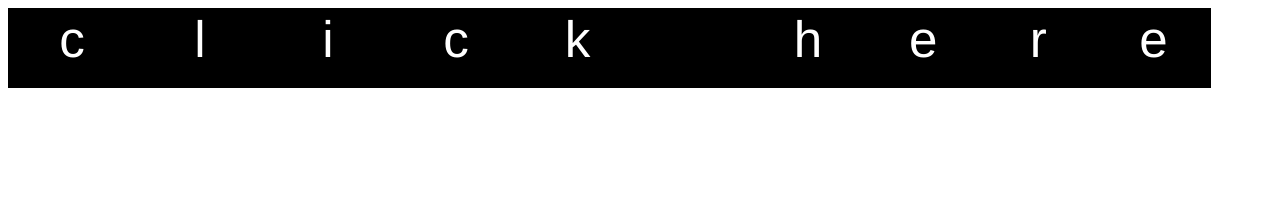
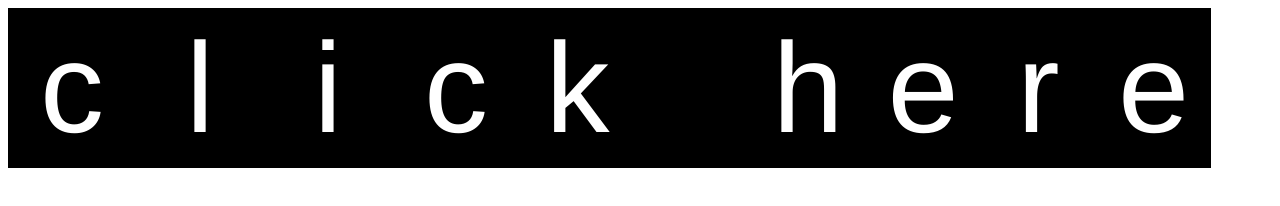
Before and after one commit to DaveyDevs/falling-bars, a plain HTML site: page index.html in a window 1280 px wide. Drawn offline with Linux system fonts and the light colour scheme.

Commit message:
Adjusted text and box sizes

```diff
--- a/index.html
+++ b/index.html
@@ -6,8 +6,8 @@
   <style>
     body {
       font-family: helvetica;
-      line-height: 8vh;
-      font-size: 4vw;
+      line-height: 20vh;
+      font-size: 10vw;
       color: white;
       text-align: center;
     }
@@ -16,7 +16,7 @@
       background-color: black;
       float: left;
       width: 10vw;
-      height: 10vh;
+      height: 20vh;
       transition-property: background-color, height, text-shadow, text-shadow;
       transition-duration: 1s;
       transition-timing-function: ease-in-out;
@@ -33,7 +33,7 @@
       background-color: black;
       float: left;
       width: 10vw;
-      height: 10vh;
+      height: 20vh;
       transition-property: background-color, height, text-shadow, text-shadow;
       transition-duration: 1s;
       transition-timing-function: ease-in-out;
@@ -50,7 +50,7 @@
         background-color: black;
       float: left;
       width: 10vw;
-      height: 10vh;
+      height: 20vh;
       transition-property: background-color, height, text-shadow, text-shadow;
       transition-duration: 1s;
       transition-timing-function: ease-in-out;
@@ -68,7 +68,7 @@
         background-color: black;
       float: left;
       width: 10vw;
-      height: 10vh;
+      height: 20vh;
       transition-property: background-color, height, text-shadow, text-shadow;
       transition-duration: 1s;
       transition-timing-function: ease-in-out;
@@ -86,7 +86,7 @@
         background-color: black;
       float: left;
       width: 9vw;
-      height: 10vh;
+      height: 20vh;
       transition-property: background-color, height, text-shadow;
       transition-duration: 1s;
       transition-timing-function: ease-in-out;
@@ -104,7 +104,7 @@
         background-color: black;
       float: left;
       width: 9vw;
-      height: 10vh;
+      height: 20vh;
       transition-property: background-color, height, text-shadow;
       transition-duration: 1s;
       transition-timing-function: ease-in-out;
@@ -122,7 +122,7 @@
         background-color: black;
       float: left;
       width: 9vw;
-      height: 10vh;
+      height: 20vh;
       transition-property: background-color, height, text-shadow;
       transition-duration: 1s;
       transition-timing-function: ease-in-out;
@@ -140,7 +140,7 @@
         background-color: black;
       float: left;
       width: 9vw;
-      height: 10vh;
+      height: 20vh;
       transition-property: background-color, height, text-shadow;
       transition-duration: 1s;
       transition-timing-function: ease-in-out;
@@ -158,7 +158,7 @@
         background-color: black;
       float: left;
       width: 9vw;
-      height: 10vh;
+      height: 20vh;
       transition-property: background-color, height, text-shadow;
       transition-duration: 1s;
       transition-timing-function: ease-in-out;
@@ -176,7 +176,7 @@
       background-color: black;
       float: left;
       width: 9vw;
-      height: 10vh;
+      height: 20vh;
       transition-property: background-color, height, text-shadow;
       transition-duration: 1s;
       transition-timing-function: ease-in-out;
```
